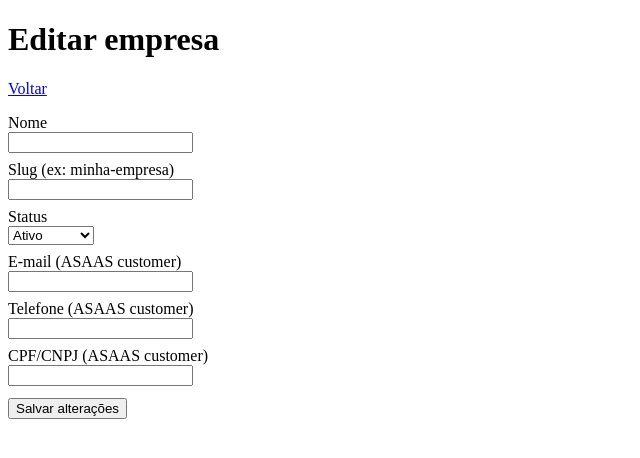
After one commit to BrookSK/SaaS-de-Agendamentos, a PHP site: page /views/super/tenants/edit.php in a window 1280 px wide. The commit adds this page. Shown: the top 458 px of the page, without its empty margins (0-640 px from the left). Run offline with PHP 8.4, Linux system fonts and the light colour scheme; the template is opened without the code that fills it, so the values that code supplies are empty.

Commit message:
Adicionando funcionalidade de edição de empresas no painel super admin com rotas, controller, model e view para atualização de dados dos tenants

```diff
--- a/app/Core/Routes.php
+++ b/app/Core/Routes.php
@@ -59,6 +59,8 @@ final class Routes
 
         $router->get('/super/tenants', [SuperAdminTenantsController::class, 'index']);
         $router->post('/super/tenants', [SuperAdminTenantsController::class, 'store']);
+        $router->get('/super/tenants/{id}/edit', [SuperAdminTenantsController::class, 'edit']);
+        $router->post('/super/tenants/{id}', [SuperAdminTenantsController::class, 'update']);
 
         $router->get('/super/plans', [SuperAdminPlansController::class, 'index']);
         $router->post('/super/plans', [SuperAdminPlansController::class, 'store']);
--- /dev/null
+++ b/views/super/tenants/edit.php
@@ -0,0 +1,49 @@
+<?php
+/** @var \App\Models\Tenant $tenant */
+?>
+<!doctype html>
+<html lang="pt-br">
+<head>
+    <meta charset="utf-8">
+    <meta name="viewport" content="width=device-width, initial-scale=1">
+    <title>Super Admin - Editar empresa</title>
+</head>
+<body>
+    <h1>Editar empresa</h1>
+
+    <p><a href="/super/tenants">Voltar</a></p>
+
+    <form method="post" action="/super/tenants/<?php echo (int)$tenant->id; ?>">
+        <div>
+            <label>Nome</label><br>
+            <input type="text" name="name" required value="<?php echo htmlspecialchars($tenant->name); ?>">
+        </div>
+        <div style="margin-top: 8px;">
+            <label>Slug (ex: minha-empresa)</label><br>
+            <input type="text" name="slug" pattern="[a-z0-9-]+" required value="<?php echo htmlspecialchars($tenant->slug); ?>">
+        </div>
+        <div style="margin-top: 8px;">
+            <label>Status</label><br>
+            <select name="status">
+                <option value="active" <?php echo $tenant->status === 'active' ? 'selected' : ''; ?>>Ativo</option>
+                <option value="blocked" <?php echo $tenant->status === 'blocked' ? 'selected' : ''; ?>>Bloqueado</option>
+            </select>
+        </div>
+        <div style="margin-top: 8px;">
+            <label>E-mail (ASAAS customer)</label><br>
+            <input type="email" name="email" value="<?php echo htmlspecialchars($tenant->email ?? ''); ?>">
+        </div>
+        <div style="margin-top: 8px;">
+            <label>Telefone (ASAAS customer)</label><br>
+            <input type="text" name="phone" value="<?php echo htmlspecialchars($tenant->phone ?? ''); ?>">
+        </div>
+        <div style="margin-top: 8px;">
+            <label>CPF/CNPJ (ASAAS customer)</label><br>
+            <input type="text" name="cpf_cnpj" value="<?php echo htmlspecialchars($tenant->cpfCnpj ?? ''); ?>">
+        </div>
+        <div style="margin-top: 12px;">
+            <button type="submit">Salvar alterações</button>
+        </div>
+    </form>
+</body>
+</html>
--- a/views/super/tenants/index.php
+++ b/views/super/tenants/index.php
@@ -58,6 +58,7 @@
                 <th>E-mail</th>
                 <th>Telefone</th>
                 <th>CPF/CNPJ</th>
+                <th>Ações</th>
             </tr>
         </thead>
         <tbody>
@@ -70,6 +71,9 @@
                     <td><?php echo htmlspecialchars($t->email ?? ''); ?></td>
                     <td><?php echo htmlspecialchars($t->phone ?? ''); ?></td>
                     <td><?php echo htmlspecialchars($t->cpfCnpj ?? ''); ?></td>
+                    <td>
+                        <a href="/super/tenants/<?php echo (int)$t->id; ?>/edit">Editar</a>
+                    </td>
                 </tr>
             <?php endforeach; ?>
         </tbody>
```
Also changed, not shown: app/Http/Controllers/SuperAdminTenantsController.php (+62 -0 lines), app/Models/Tenant.php (+23 -0 lines).
